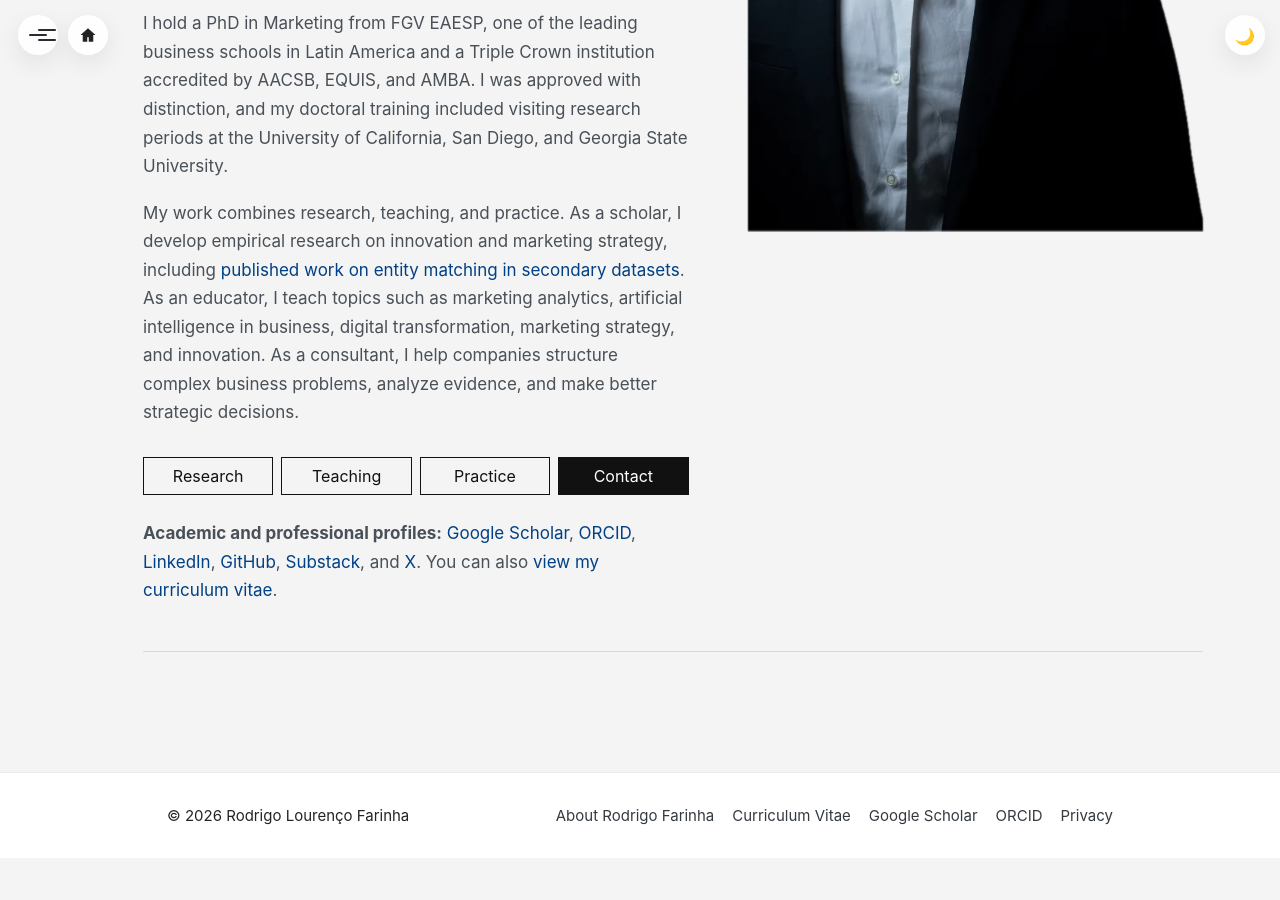
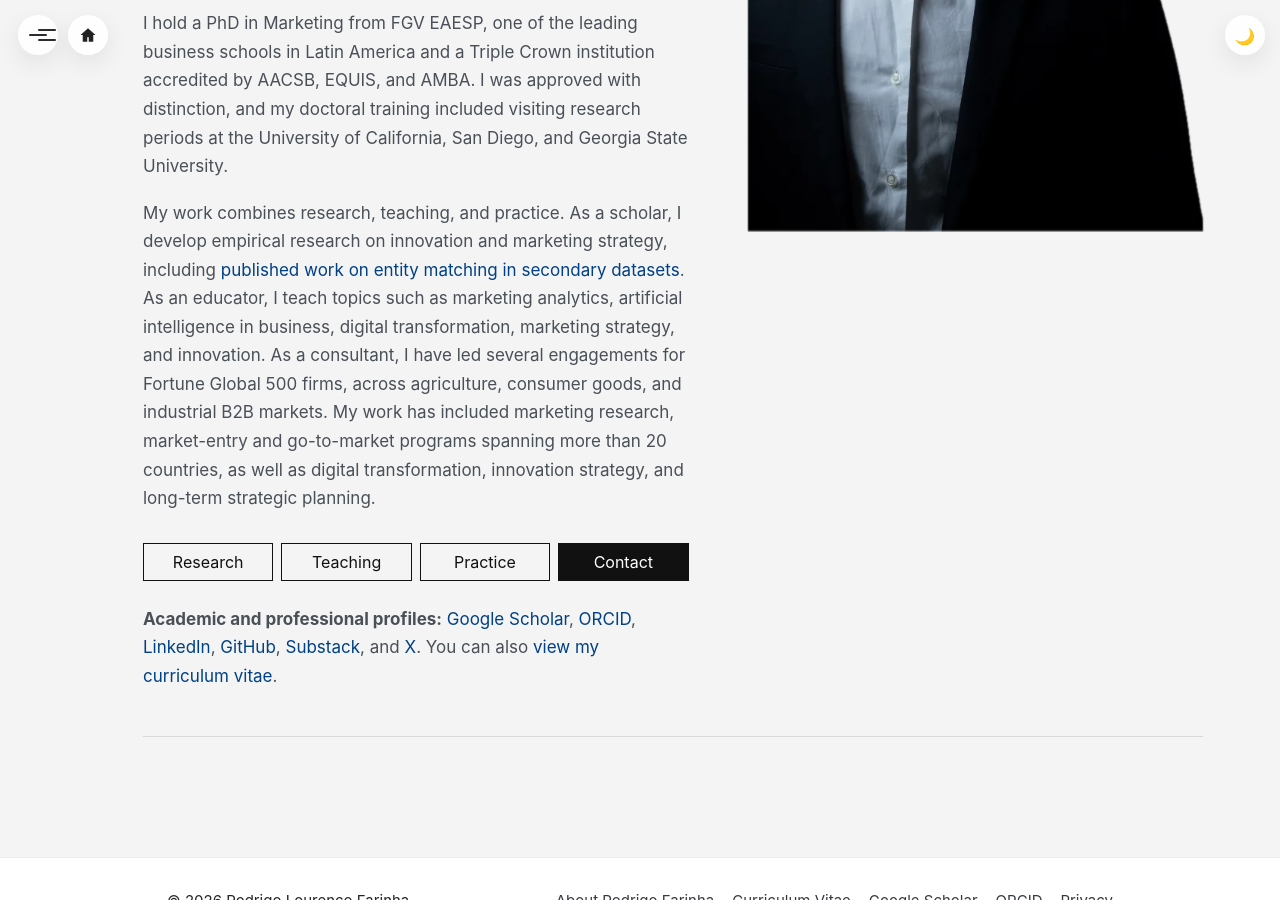
Before and after one commit to rodrigolourencofarinha/rodrigolourencofarinha.github.io, a Jekyll site: the page built from _pages/about.md, in a window 1280 px wide and 900 px high, scrolled down 588 px. Built offline with Jekyll 4.4.1, drawn with Linux system fonts in a browser that asks for light colours; before the commit the page ends 1446 px from its top, so only the background shows below that.

Commit message:
Update consulting experience on About page

```diff
--- a/_pages/about.md
+++ b/_pages/about.md
@@ -17,7 +17,7 @@ seo:
     <p>I’m <strong>Rodrigo Lourenço Farinha</strong>.</p>
     <p>I study how companies make product and innovation decisions—what they launch, how they position their offerings, how they respond to competitors, and when those choices create value. I use large-scale market, firm, and customer data to study these questions, with a growing interest in how AI can support better marketing and managerial decisions.</p>
     <p>I hold a PhD in Marketing from FGV EAESP, one of the leading business schools in Latin America and a Triple Crown institution accredited by AACSB, EQUIS, and AMBA. I was approved with distinction, and my doctoral training included visiting research periods at the University of California, San Diego, and Georgia State University.</p>
-    <p>My work combines research, teaching, and practice. As a scholar, I develop empirical research on innovation and marketing strategy, including <a href="{{ site.baseurl }}/research/#published-papers">published work on entity matching in secondary datasets</a>. As an educator, I teach topics such as marketing analytics, artificial intelligence in business, digital transformation, marketing strategy, and innovation. As a consultant, I help companies structure complex business problems, analyze evidence, and make better strategic decisions.</p>
+    <p>My work combines research, teaching, and practice. As a scholar, I develop empirical research on innovation and marketing strategy, including <a href="{{ site.baseurl }}/research/#published-papers">published work on entity matching in secondary datasets</a>. As an educator, I teach topics such as marketing analytics, artificial intelligence in business, digital transformation, marketing strategy, and innovation. As a consultant, I have led several engagements for Fortune Global 500 firms, across agriculture, consumer goods, and industrial B2B markets. My work has included marketing research, market-entry and go-to-market programs spanning more than 20 countries, as well as digital transformation, innovation strategy, and long-term strategic planning.</p>
 
     <div class="about-actions">
       <a href="{{ site.baseurl }}/research/" class="btn btn-outline-dark">Research</a>
```
